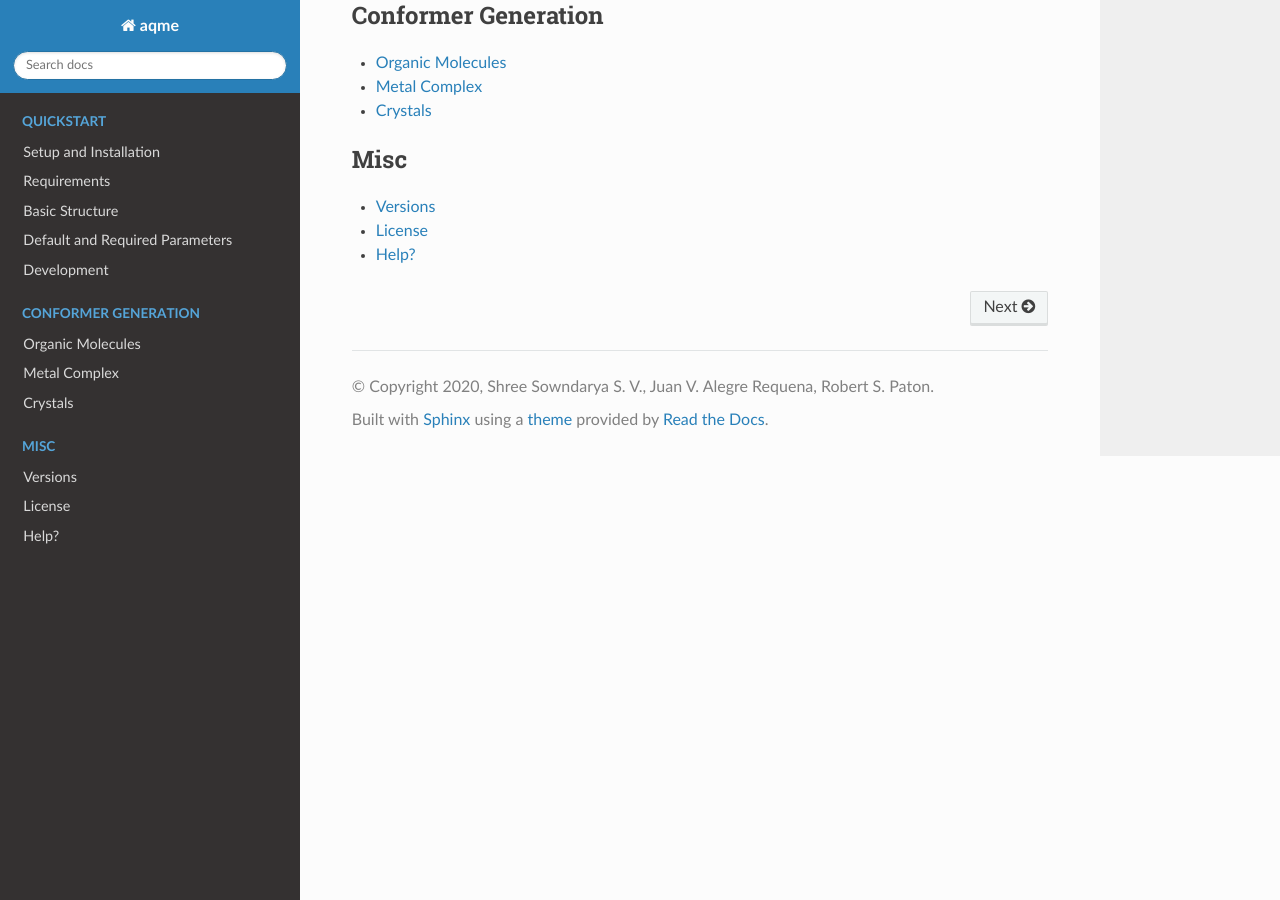
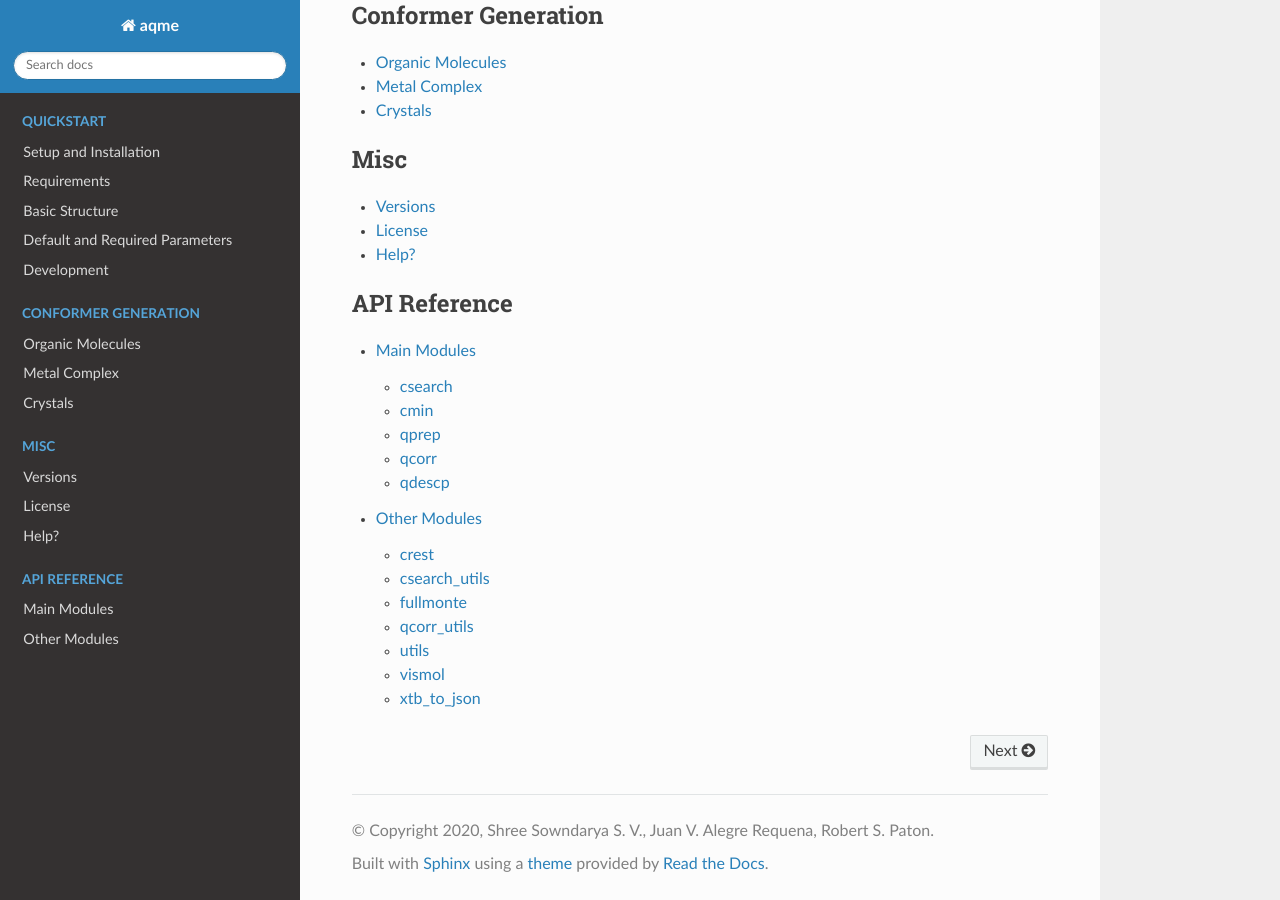
Before and after one commit to jvalegre/aqme, a Sphinx documentation site: the page built from docs/index.rst, in a window 1280 px wide and 900 px high, scrolled down 1082 px. Built offline with Sphinx 7.4.7 and the Read the Docs theme 2.0.0, drawn with Linux system fonts in a browser that asks for light colours; pages that are not in the unit, such as notebooks, are missing from menus.

Commit message:
Updated documentation to include the API Reference section

```diff
--- /dev/null
+++ b/docs/API/API_Reference.rst
@@ -0,0 +1,30 @@
+.. automodule:: aqme
+   :members:
+   :undoc-members:
+   :show-inheritance:
+
+Main Modules
+============
+
+.. toctree::
+   :maxdepth: 1
+
+   aqme.csearch
+   aqme.cmin
+   aqme.qprep
+   aqme.qcorr
+   aqme.qdescp
+
+Other Modules
+=============
+
+.. toctree::
+   :maxdepth: 1
+
+   aqme.crest
+   aqme.csearch_utils
+   aqme.fullmonte
+   aqme.qcorr_utils
+   aqme.utils
+   aqme.vismol
+   aqme.xtb_to_json
--- /dev/null
+++ b/docs/API/aqme.cmin.rst
@@ -0,0 +1,5 @@
+cmin
+====
+
+.. automodule:: aqme.cmin
+   :members:
--- /dev/null
+++ b/docs/API/aqme.crest.rst
@@ -0,0 +1,5 @@
+crest
+=====
+
+.. automodule:: aqme.crest
+   :members:
--- /dev/null
+++ b/docs/API/aqme.csearch.rst
@@ -0,0 +1,5 @@
+csearch
+=======
+
+.. automodule:: aqme.csearch
+   :members:
--- /dev/null
+++ b/docs/API/aqme.csearch_utils.rst
@@ -0,0 +1,5 @@
+csearch_utils
+=============
+
+.. automodule:: aqme.csearch_utils
+   :members:
--- /dev/null
+++ b/docs/API/aqme.filter.rst
@@ -0,0 +1,5 @@
+filter
+======
+
+.. automodule:: aqme.filter
+   :members:
--- /dev/null
+++ b/docs/API/aqme.fullmonte.rst
@@ -0,0 +1,5 @@
+fullmonte
+=========
+
+.. automodule:: aqme.fullmonte
+   :members:
--- /dev/null
+++ b/docs/API/aqme.qcorr.rst
@@ -0,0 +1,5 @@
+qcorr
+=====
+
+.. automodule:: aqme.qcorr
+   :members:
--- /dev/null
+++ b/docs/API/aqme.qcorr_utils.rst
@@ -0,0 +1,5 @@
+qcorr_utils
+===========
+
+.. automodule:: aqme.qcorr_utils
+   :members:
--- /dev/null
+++ b/docs/API/aqme.qdescp.rst
@@ -0,0 +1,5 @@
+qdescp
+======
+
+.. automodule:: aqme.qdescp
+   :members:
--- /dev/null
+++ b/docs/API/aqme.qprep.rst
@@ -0,0 +1,5 @@
+qprep
+=====
+
+.. automodule:: aqme.qprep
+   :members:
--- /dev/null
+++ b/docs/API/aqme.utils.rst
@@ -0,0 +1,5 @@
+utils
+=====
+
+.. automodule:: aqme.utils
+   :members:
--- /dev/null
+++ b/docs/API/aqme.vismol.rst
@@ -0,0 +1,5 @@
+vismol
+======
+
+.. automodule:: aqme.vismol
+   :members:
--- /dev/null
+++ b/docs/API/aqme.xtb_to_json.rst
@@ -0,0 +1,5 @@
+xtb_to_json
+===========
+
+.. automodule:: aqme.xtb_to_json
+   :members:
--- a/docs/Generation of Gaussian Input Files/Options for input parameters.rst
+++ b/docs/Generation of Gaussian Input Files/Options for input parameters.rst
@@ -1,5 +1,5 @@
 .. _Options for input parameters:
 
-===============
+============================
 Options for input parameters
-===============
+============================
--- a/docs/conf.py
+++ b/docs/conf.py
@@ -10,9 +10,9 @@
 # add these directories to sys.path here. If the directory is relative to the
 # documentation root, use os.path.abspath to make it absolute, like shown here.
 #
-# import os
-# import sys
-# sys.path.insert(0, os.path.abspath('.'))
+import os
+import sys
+sys.path.insert(0, os.path.abspath('.'))
 
 
 # -- Project information -----------------------------------------------------
@@ -22,7 +22,7 @@ copyright = '2020, Shree Sowndarya S. V., Juan V. Alegre Requena, Robert S. Pato
 author = 'Shree Sowndarya S. V., Juan V. Alegre Requena, Robert S. Paton'
 
 # The full version, including alpha/beta/rc tags
-release = 'v1.1'
+release = 'v1.3'
 
 
 # -- General configuration ---------------------------------------------------
@@ -30,8 +30,12 @@ release = 'v1.1'
 # Add any Sphinx extension module names here, as strings. They can be
 # extensions coming with Sphinx (named 'sphinx.ext.*') or your custom
 # ones.
-extensions = [
+extensions = ['sphinx.ext.autodoc',
 ]
+
+# Avoid paths in class names i.e.
+# class aqme.aqme.csearch.csearch -> class csearch
+add_module_names = False
 
 # Add any paths that contain templates here, relative to this directory.
 templates_path = ['_templates']
@@ -51,4 +55,4 @@ html_theme = 'sphinx_rtd_theme'
 # Add any paths that contain custom static files (such as style sheets) here,
 # relative to this directory. They are copied after the builtin static files,
 # so a file named "default.css" will overwrite the builtin "default.css".
-html_static_path = ['_static']
+#html_static_path = ['_static']
--- a/docs/index.rst
+++ b/docs/index.rst
@@ -78,3 +78,8 @@ Please report any bugs or missing details at the mailing list or open an issue a
 	Misc/versions
 	Misc/license
 	Misc/help
+
+.. toctree::
+	:caption: API Reference
+
+	API/API_Reference.rst
```
Also changed, not shown: 1 other file.
